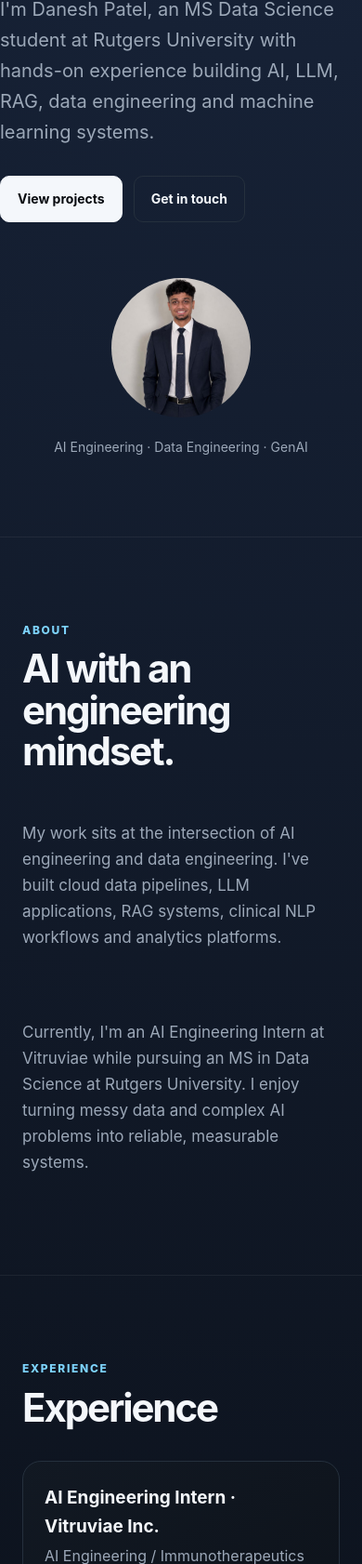
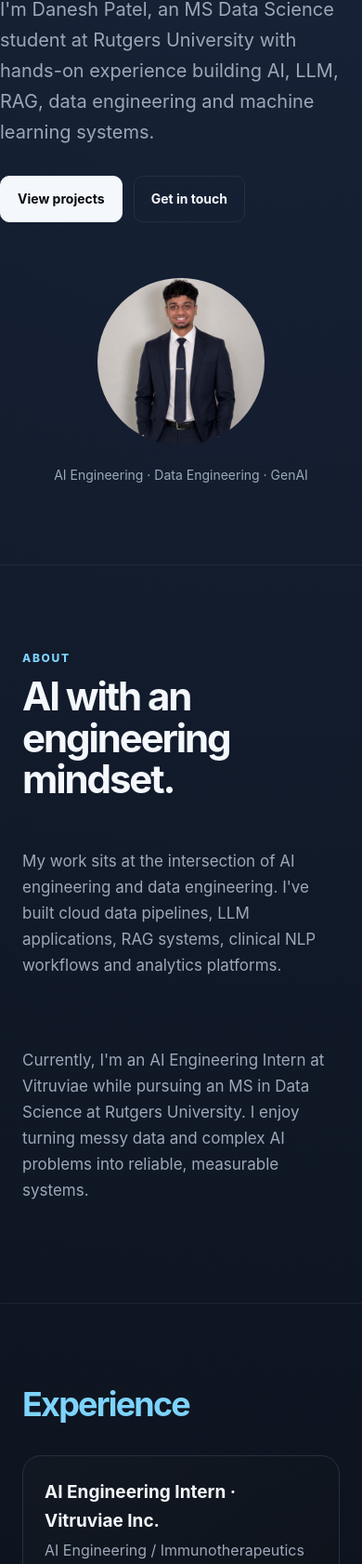
Before and after one commit to danesh-17/danesh-17.github.io, a plain HTML site: page index.html in a window 390 px wide. Shown: the part 318-2000 px from the top of the page at 93% size. Drawn offline with Linux system fonts and the light colour scheme.

Commit message:
Update index.html

```diff
--- a/index.html
+++ b/index.html
@@ -186,8 +186,8 @@ h1 span{
 }
 
 .profile-card img{
-  width:180px;
-  height:180px;
+  width:220px;
+  height:220px;
   object-fit:cover;
   border-radius:50%;
   display:block;
@@ -221,6 +221,17 @@ h2{
   letter-spacing:-.05em;
   line-height:1.05;
   margin:10px 0 35px
+}
+
+
+/* EXPERIENCE + PROJECTS HEADINGS */
+
+.section-title{
+  color:var(--cyan);
+  font-size:42px;
+  letter-spacing:-.05em;
+  line-height:1.05;
+  margin:0 0 35px;
 }
 
 
@@ -417,8 +428,12 @@ footer{
   }
 
   .profile-card img{
-    width:150px;
-    height:150px
+    width:180px;
+    height:180px
+  }
+
+  .section-title{
+    font-size:36px;
   }
 
 }
@@ -505,7 +520,7 @@ footer{
   </div>
 
 
-  <!-- ONLY THE PICTURE -->
+  <!-- PROFILE PICTURE -->
 
   <div class="profile-card">
 
@@ -563,11 +578,7 @@ footer{
 
   <div class="wrap">
 
-    <div class="eyebrow">
-      Experience
-    </div>
-
-    <h2>
+    <h2 class="section-title">
       Experience
     </h2>
 
@@ -783,11 +794,7 @@ footer{
 
   <div class="wrap">
 
-    <div class="eyebrow">
-      Projects
-    </div>
-
-    <h2>
+    <h2 class="section-title">
       Projects
     </h2>
 
```
